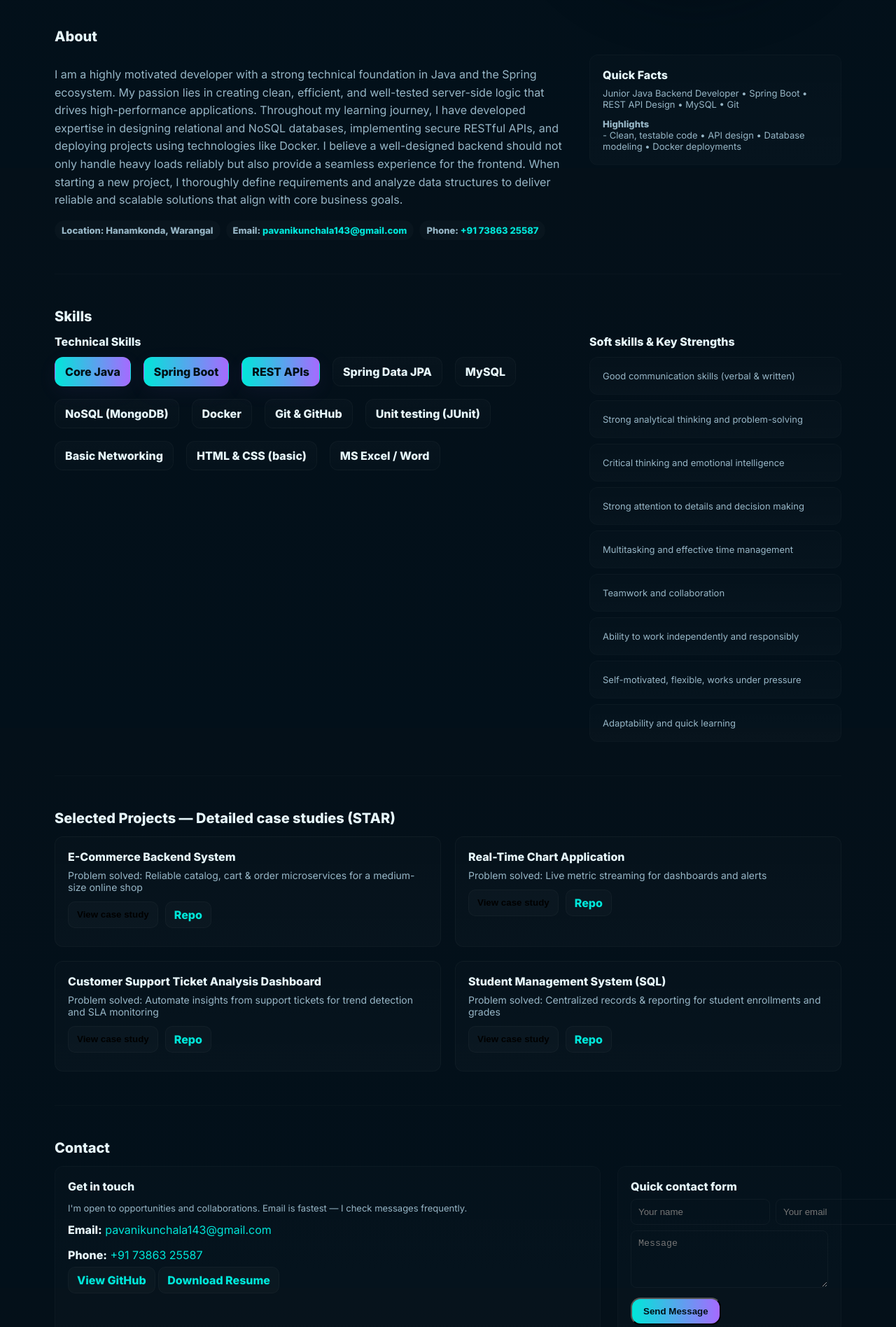
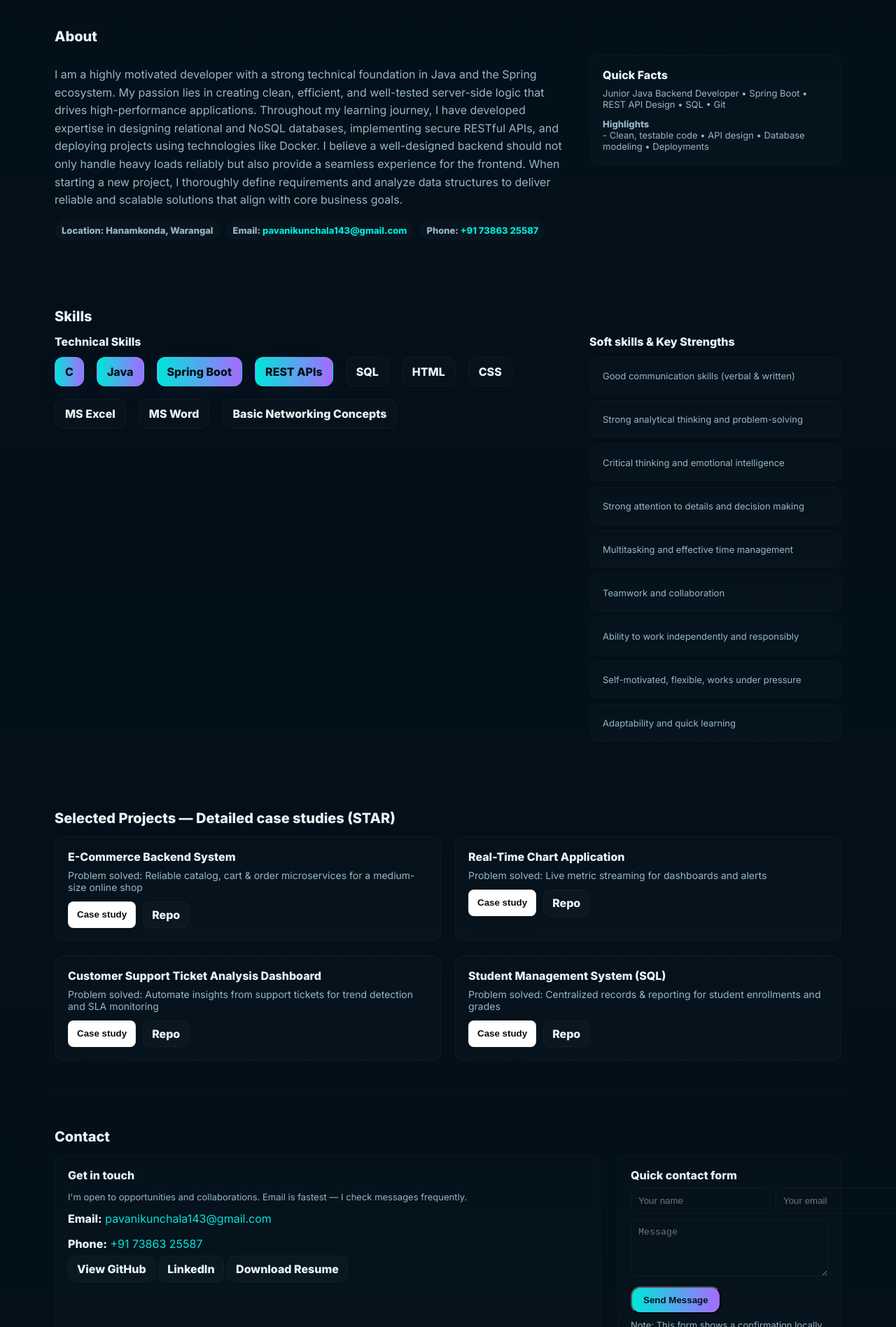
Before and after one commit to pavanikunchala21/pavanikunchala.github.io, a plain HTML site: page index.html in a window 1280 px wide. Shown: the part 560-2456 px from the top of the page at 70% size. Drawn offline with Linux system fonts and the light colour scheme.

Commit message:
Update index.html

```diff
--- a/index.html
+++ b/index.html
@@ -4,7 +4,7 @@
   <meta charset="utf-8" />
   <meta name="viewport" content="width=device-width,initial-scale=1" />
   <title>Pavani Kunchala — Java Backend Developer</title>
-  <meta name="description" content="Pavani Kunchala — Java Backend Developer. Spring Boot, REST APIs, MySQL, backend system design, and real-world case studies.">
+  <meta name="description" content="Pavani Kunchala — Java Backend Developer. Spring Boot, REST APIs, SQL, backend system design, and real-world case studies.">
   <link href="https://fonts.googleapis.com/css2?family=Inter:wght@300;400;600;800&display=swap" rel="stylesheet">
 
   <style>
@@ -17,9 +17,9 @@
       --accent-2:#a66aff;
       --glass: rgba(255,255,255,0.03);
       --highlight: rgba(0,230,217,0.12);
-      --success: #3be08a;
-      --danger: #ff6b6b;
       --max-width: 1180px;
+      --btn-white-bg: #ffffff;
+      --btn-white-foreground: #0b0b0b;
     }
 
     *{box-sizing:border-box}
@@ -27,7 +27,7 @@
     a{color:var(--accent-1);text-decoration:none}
     .container{max-width:var(--max-width);margin:0 auto;padding:28px}
 
-    /* --- NAV --- */
+    /* NAV */
     header.nav{position:sticky;top:0;z-index:50;background:linear-gradient(180deg, rgba(2,8,14,0.7), rgba(2,8,14,0.4));backdrop-filter:blur(6px);border-bottom:1px solid rgba(255,255,255,0.02)}
     .nav-inner{display:flex;align-items:center;justify-content:space-between;padding:14px 22px}
     .brand{font-weight:800;font-size:18px;letter-spacing:0.6px}
@@ -35,7 +35,7 @@
     nav a{font-weight:600;color:rgba(255,255,255,0.87)}
     .nav-cta{padding:8px 12px;background:linear-gradient(90deg,var(--accent-1),var(--accent-2));border-radius:8px;color:#021015;font-weight:700}
 
-    /* --- HERO --- */
+    /* HERO */
     .hero{display:grid;grid-template-columns:1fr 420px;gap:48px;align-items:center;padding:56px 0}
     .intro h4{color:var(--muted);margin:0 0 8px}
     .intro h1{font-size:44px;margin:0 0 6px;line-height:1}
@@ -47,7 +47,7 @@
     .cta-row{display:flex;gap:12px;align-items:center}
     .cta{padding:10px 16px;border-radius:14px;background:linear-gradient(90deg,var(--accent-1),var(--accent-2));color:#021015;font-weight:700}
 
-    /* neon avatar */
+    /* neon avatar (image has no filters applied) */
     .avatar-wrap{display:flex;align-items:center;justify-content:center;position:relative}
     .neon-ring{
       width:360px;height:360px;border-radius:50%;display:flex;align-items:center;justify-content:center;
@@ -65,7 +65,7 @@
       width:320px;height:320px;border-radius:50%;display:flex;align-items:center;justify-content:center;overflow:hidden;
       border:3px solid rgba(255,255,255,0.04);background:linear-gradient(180deg, rgba(255,255,255,0.02), rgba(255,255,255,0.01));
     }
-    .avatar-inner img{width:92%;height:92%;object-fit:cover;border-radius:50%;display:block}
+    .avatar-inner img{width:92%;height:92%;object-fit:cover;border-radius:50%;display:block; /* no filters or color overlays */ }
 
     /* sections */
     section{padding:48px 0;border-top:1px solid rgba(255,255,255,0.02)}
@@ -87,9 +87,22 @@
     .project-card h4{margin:0 0 8px}
     .project-meta{color:var(--muted);font-size:14px;margin-bottom:12px}
     .project-buttons{display:flex;gap:10px;flex-wrap:wrap}
-    .btn-small{padding:8px 12px;border-radius:10px;background:rgba(255,255,255,0.02);border:1px solid rgba(255,255,255,0.03);font-weight:700}
 
-    /* case-study modal like area */
+    /* Case Study button: white box with black text */
+    .btn-case{
+      background: var(--btn-white-bg);
+      color: var(--btn-white-foreground);
+      padding:8px 12px;
+      border-radius:8px;
+      border:1px solid rgba(0,0,0,0.06);
+      font-weight:800;
+      cursor:pointer;
+      box-shadow: 0 6px 18px rgba(11,11,11,0.08);
+    }
+
+    .btn-small{padding:8px 12px;border-radius:10px;background:rgba(255,255,255,0.02);border:1px solid rgba(255,255,255,0.03);font-weight:700;color:var(--text)}
+
+    /* case-study area */
     .case{margin-top:12px;padding:12px;border-radius:10px;background:linear-gradient(180deg, rgba(0,0,0,0.15), rgba(255,255,255,0.01));border-left:4px solid rgba(0,230,217,0.12)}
     .case h5{margin:6px 0 6px;font-size:15px}
     .case p{color:var(--muted);margin:6px 0 10px;font-size:14px}
@@ -115,10 +128,8 @@
       .intro h1{font-size:28px}
     }
 
-    /* small helpers */
     .hidden{display:none}
     .center{display:flex;align-items:center;justify-content:center}
-    .mb-8{margin-bottom:8px}
   </style>
 </head>
 <body>
@@ -135,6 +146,7 @@
           <li><a href="#projects">Projects</a></li>
           <li><a href="#contact">Contact</a></li>
           <li><a class="nav-cta" href="https://github.com/pavanikunchala21" target="_blank" rel="noopener">GitHub</a></li>
+          <li><a class="nav-cta" href="https://www.linkedin.com/in/Pavani-kunchala-725b30280" target="_blank" rel="noopener">LinkedIn</a></li>
         </ul>
       </nav>
     </div>
@@ -155,7 +167,7 @@
         <div class="socials" aria-hidden="false">
           <a class="sbtn" href="https://github.com/pavanikunchala21" target="_blank" rel="noopener">GitHub</a>
           <a class="sbtn" href="mailto:pavanikunchala143@gmail.com">Email</a>
-          <a class="sbtn" href="#" aria-label="LinkedIn">LinkedIn</a>
+          <a class="sbtn" href="https://www.linkedin.com/in/Pavani-kunchala-725b30280" target="_blank" rel="noopener">LinkedIn</a>
         </div>
 
         <div class="cta-row">
@@ -167,7 +179,7 @@
       <div class="avatar-wrap" aria-hidden="false">
         <div class="neon-ring" role="img" aria-label="Profile picture">
           <div class="neon-inner avatar-inner">
-            <!-- uses image.jpeg that you uploaded to repo root -->
+            <!-- uses image.jpeg that you uploaded to repo root; image displayed clean with no color filter -->
             <img src="image.jpeg" alt="Pavani Kunchala">
           </div>
         </div>
@@ -195,10 +207,10 @@
         <div>
           <div class="card">
             <div style="font-weight:800;margin-bottom:8px">Quick Facts</div>
-            <div class="small">Junior Java Backend Developer • Spring Boot • REST API Design • MySQL • Git</div>
+            <div class="small">Junior Java Backend Developer • Spring Boot • REST API Design • SQL • Git</div>
             <div style="margin-top:12px" class="small">
               <strong>Highlights</strong><br>
-              - Clean, testable code • API design • Database modeling • Docker deployments
+              - Clean, testable code • API design • Database modeling • Deployments
             </div>
           </div>
         </div>
@@ -213,19 +225,17 @@
         <div>
           <div style="margin-bottom:12px;font-weight:800">Technical Skills</div>
           <div class="skills-grid" role="list">
-            <!-- emphasize core skills -->
-            <div class="skill-badge skill-strong">Core Java</div>
+            <!-- updated technical skills per your request -->
+            <div class="skill-badge skill-strong">C</div>
+            <div class="skill-badge skill-strong">Java</div>
             <div class="skill-badge skill-strong">Spring Boot</div>
             <div class="skill-badge skill-strong">REST APIs</div>
-            <div class="skill-badge">Spring Data JPA</div>
-            <div class="skill-badge">MySQL</div>
-            <div class="skill-badge">NoSQL (MongoDB)</div>
-            <div class="skill-badge">Docker</div>
-            <div class="skill-badge">Git & GitHub</div>
-            <div class="skill-badge">Unit testing (JUnit)</div>
-            <div class="skill-badge">Basic Networking</div>
-            <div class="skill-badge">HTML & CSS (basic)</div>
-            <div class="skill-badge">MS Excel / Word</div>
+            <div class="skill-badge">SQL</div>
+            <div class="skill-badge">HTML</div>
+            <div class="skill-badge">CSS</div>
+            <div class="skill-badge">MS Excel</div>
+            <div class="skill-badge">MS Word</div>
+            <div class="skill-badge">Basic Networking Concepts</div>
           </div>
         </div>
 
@@ -257,7 +267,7 @@
           <h4>E-Commerce Backend System</h4>
           <div class="project-meta">Problem solved: Reliable catalog, cart & order microservices for a medium-size online shop</div>
           <div class="project-buttons mb-8">
-            <button class="btn-small" data-toggle="case" data-target="case-ec">View case study</button>
+            <button class="btn-case" data-toggle="case" data-target="case-ec">Case study</button>
             <a class="btn-small" href="https://github.com/pavanikunchala21/ecommerce-backend" target="_blank" rel="noopener">Repo</a>
           </div>
 
@@ -272,7 +282,7 @@
               <strong>Key highlights / Docs</strong>
               <ul class="small">
                 <li>Design artifacts: ER diagram, service boundaries, API contract (OpenAPI)</li>
-                <li>Tech: Java, Spring Boot, Spring Data JPA, MySQL, Docker, JWT, JUnit, Testcontainers</li>
+                <li>Tech: C, Java, Spring Boot, REST APIs, SQL, Docker (optional for deploy)</li>
                 <li>Production-ready features: Optimistic locking, pagination, filtering, health checks</li>
               </ul>
             </div>
@@ -284,7 +294,7 @@
           <h4>Real-Time Chart Application</h4>
           <div class="project-meta">Problem solved: Live metric streaming for dashboards and alerts</div>
           <div class="project-buttons mb-8">
-            <button class="btn-small" data-toggle="case" data-target="case-rt">View case study</button>
+            <button class="btn-case" data-toggle="case" data-target="case-rt">Case study</button>
             <a class="btn-small" href="https://github.com/pavanikunchala21/realtime-chart-app" target="_blank" rel="noopener">Repo</a>
           </div>
 
@@ -293,12 +303,12 @@
             <p><strong>Situation:</strong> A product manager needed a live view of system metrics (requests/sec, errors, latency) to make operational decisions.</p>
             <p><strong>Task:</strong> Build backend endpoints and a streaming interface that feeds the frontend charts in near real-time with minimal latency.</p>
             <p><strong>Action:</strong> Implemented a Spring Boot service exposing WebSocket endpoints and REST fallback. Backend collected metrics from simulated event producers and streamed aggregated values over WebSockets; added batching and compression to reduce bandwidth. Authenticated WebSocket sessions and provided reconnect logic on the client side. Added an API to query historical windows for charts.</p>
-            <p><strong>Result:</strong> Frontend charts displayed updates in <200ms after metric ingestion on average. The streaming approach reduced REST polling overhead by 92% and allowed quicker troubleshooting.</p>
+            <p><strong>Result:</strong> Frontend charts displayed updates in &lt;200ms after metric ingestion on average. The streaming approach reduced REST polling overhead by 92% and allowed quicker troubleshooting.</p>
 
             <div style="margin-top:10px">
               <strong>Key highlights / Docs</strong>
               <ul class="small">
-                <li>Tech: Spring Boot, WebSocket, REST, Docker, small React demo UI</li>
+                <li>Tech: Java, Spring Boot, WebSocket, REST, SQL</li>
                 <li>Features: Aggregation pipeline, authentication, reconnect logic, historical queries</li>
               </ul>
             </div>
@@ -310,7 +320,7 @@
           <h4>Customer Support Ticket Analysis Dashboard</h4>
           <div class="project-meta">Problem solved: Automate insights from support tickets for trend detection and SLA monitoring</div>
           <div class="project-buttons mb-8">
-            <button class="btn-small" data-toggle="case" data-target="case-ticket">View case study</button>
+            <button class="btn-case" data-toggle="case" data-target="case-ticket">Case study</button>
             <a class="btn-small" href="https://github.com/pavanikunchala21/support-ticket-analytics" target="_blank" rel="noopener">Repo</a>
           </div>
 
@@ -324,7 +334,7 @@
             <div style="margin-top:10px">
               <strong>Key highlights / Docs</strong>
               <ul class="small">
-                <li>Tech: Spring Boot (ingestion + APIs), Python script for preprocessing (optional), MySQL/Analytics store, simple sentiment module</li>
+                <li>Tech: Java, Spring Boot, REST APIs, SQL</li>
                 <li>Features: ETL pipeline, scheduled summarization, alerting, REST APIs for visualization</li>
               </ul>
             </div>
@@ -336,7 +346,7 @@
           <h4>Student Management System (SQL)</h4>
           <div class="project-meta">Problem solved: Centralized records & reporting for student enrollments and grades</div>
           <div class="project-buttons mb-8">
-            <button class="btn-small" data-toggle="case" data-target="case-stu">View case study</button>
+            <button class="btn-case" data-toggle="case" data-target="case-stu">Case study</button>
             <a class="btn-small" href="https://github.com/pavanikunchala21/student-management-sql" target="_blank" rel="noopener">Repo</a>
           </div>
 
@@ -350,7 +360,7 @@
             <div style="margin-top:10px">
               <strong>Key highlights / Docs</strong>
               <ul class="small">
-                <li>Tech: MySQL schemas, stored procedures, Spring Boot APIs, CSV export, role-based access</li>
+                <li>Tech: SQL schemas, stored procedures, Spring Boot APIs</li>
                 <li>Features: Audit logs, reporting, enrollment workflows, sample deploy scripts</li>
               </ul>
             </div>
@@ -372,7 +382,7 @@
 
           <div style="margin-top:12px">
             <a class="btn-small" href="https://github.com/pavanikunchala21" target="_blank" rel="noopener">View GitHub</a>
-            <!-- Resume link: if you upload resume.pdf to repo, change href to ./resume.pdf -->
+            <a class="btn-small" href="https://www.linkedin.com/in/Pavani-kunchala-725b30280" target="_blank" rel="noopener">LinkedIn</a>
             <a class="btn-small" href="#" onclick="alert('Please upload resume.pdf to your repo and update this link');return false">Download Resume</a>
           </div>
         </div>
@@ -438,7 +448,6 @@
       const email = document.getElementById('email').value.trim();
       const message = document.getElementById('message').value.trim();
       if(!name||!email||!message){ alert('Please fill all fields.'); return; }
-      // In production wire to a serverless function or email service
       alert('Thanks ' + name + '! Message captured locally.\nEmail: ' + email + '\n(Connect the form to your backend to receive messages.)');
       document.getElementById('contactForm').reset();
     }
@@ -449,11 +458,6 @@
         document.querySelectorAll('.case').forEach(c=>{ c.classList.add('hidden'); c.setAttribute('aria-hidden','true'); });
       }
     });
-
-    // Small improvement: mark core skills visually when page loads
-    (function highlight(){
-      // nothing complex for now; keep placeholder for future dynamic highlighting
-    })();
   </script>
 </body>
 </html>
```
